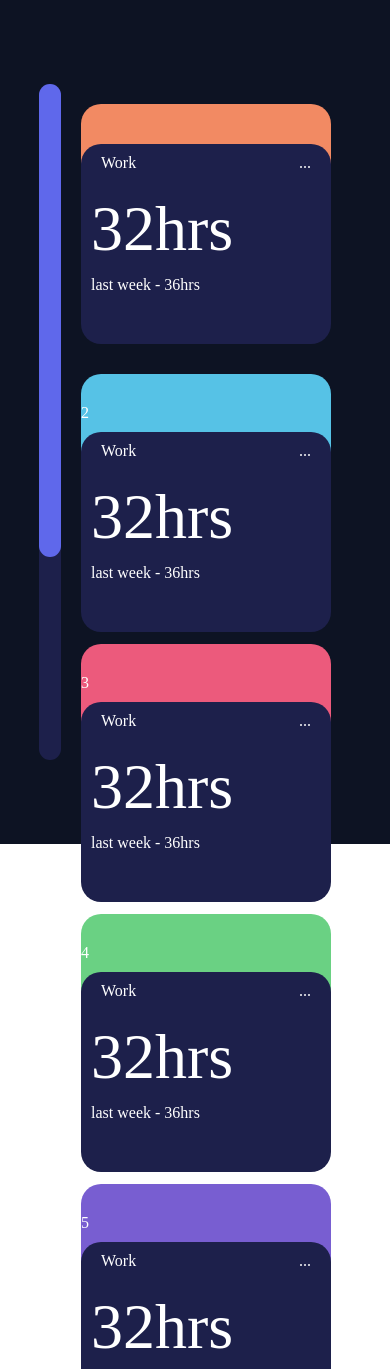
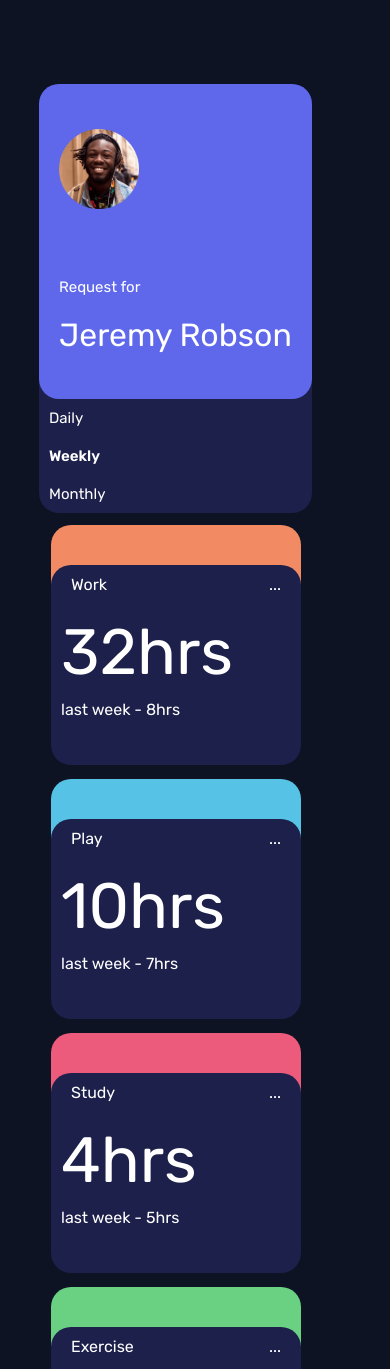
Before and after one commit to Diana-Kieru/timeTracking, a plain HTML site: page index.html in a window 390 px wide. Shown: the top 1369 px of the page. Drawn offline with Linux system fonts and the light colour scheme.

Commit message:
added responsiveness

```diff
--- a/index.html
+++ b/index.html
@@ -16,7 +16,17 @@
   <div class="container">
     <div class="grid">
       <div class="grid-separate">
-        <div class="zero" ></div>
+
+
+        <div class="zero" >
+          <img src="./images/image-jeremy.png" alt="">
+          <p>Request for</p>
+          <h1>Jeremy Robson</h1>
+
+        </div>
+        <p>Daily</p>
+        <p id="weekly"> Weekly</p>
+        <p>Monthly</p>
       </div>
       <div class="grid-container">
         <div class="outer" id="one">
@@ -26,56 +36,56 @@
               <p>...</p>
             </div>
             <p class="hours">32hrs</p>
-            <p class="week">last week - 36hrs</p>
+            <p class="week">last week - 8hrs</p>
           </div>
         </div>
-        <div class="outer" id="two">2
+        <div class="outer" id="two">
           <div class="inner">
             <div class="work">
-              <p> Work</p>
+              <p> Play</p>
               <p>...</p>
             </div>
-            <p class="hours">32hrs</p>
-            <p class="week">last week - 36hrs</p>
+            <p class="hours">10hrs</p>
+            <p class="week">last week - 7hrs</p>
           </div>
         </div>
-        <div class="outer" id="three">3
+        <div class="outer" id="three">
           <div class="inner">
             <div class="work">
-              <p> Work</p>
+              <p> Study</p>
               <p>...</p>
             </div>
-            <p class="hours">32hrs</p>
-            <p class="week">last week - 36hrs</p>
+            <p class="hours">4hrs</p>
+            <p class="week">last week - 5hrs</p>
           </div>
         </div>
-        <div class="outer" id="four">4
+        <div class="outer" id="four">
           <div class="inner">
             <div class="work">
-              <p> Work</p>
+              <p> Exercise</p>
               <p>...</p>
             </div>
-            <p class="hours">32hrs</p>
-            <p class="week">last week - 36hrs</p>
+            <p class="hours">4hrs</p>
+            <p class="week">last week - 10hrs</p>
           </div>
         </div>
-        <div class="outer" id="five">5
+        <div class="outer" id="five">
           <div class="inner">
             <div class="work">
-              <p> Work</p>
+              <p> Social</p>
               <p>...</p>
             </div>
-            <p class="hours">32hrs</p>
-            <p class="week">last week - 36hrs</p>
+            <p class="hours">5hrs</p>
+            <p class="week">last week - 2hrs</p>
           </div>
         </div>
-        <div class="outer" id="six">6
+        <div class="outer" id="six">
           <div class="inner">
             <div class="work">
-              <p> Work</p>
+              <p> Selfcare</p>
               <p>...</p>
             </div>
-            <p class="hours">32hrs</p>
+            <p class="hours">2hrs</p>
             <p class="week">last week - 36hrs</p>
           </div>
         </div>
--- a/style.css
+++ b/style.css
@@ -1,3 +1,4 @@
+@import url('https://fonts.googleapis.com/css2?family=Rubik:ital,wght@0,400;0,600;1,900&display=swap');
 * {
   margin: 0;
   padding: 0;
@@ -12,21 +13,34 @@
   display: flex;
   width: 100vw;
   height: 100vh;
+  font-family: 'Rubik', sans-serif;
 }
 .grid-container {
   display: flex;
   flex-wrap: wrap;
+
 }
 
 .grid-separate {
   background-color: #1d204b;
-  width: 400px;
+  /* width: 250px; */
   border-radius: 20px;
+  position: relative;
+  min-width: 200px;
+  margin-right: 10px;
+}
+.grid-separate p{
+  padding: 10px;
+  font-size: 15px;
+  /* font-weight: 600; */
+}
+#weekly{
+  font-weight: 600;
 }
 .outer {
   width: 250px;
   height: 200px;
-  margin: 20px;
+  margin: 12px;
   border-radius: 20px;
   padding-top: 30px;
 }
@@ -35,13 +49,16 @@
   padding: 20px;
   width: 80%;
   height: 80%;
+  /* flex-wrap: wrap; */
+
+
 }
 #two {
   background-color: #56c2e6;
 }
 .inner {
   background-color: #1d204b;
-  width: 250px;
+  width: 100%;
   height: 100%;
   border-radius: 20px;
 }
@@ -63,8 +80,9 @@
 .zero {
   background-color: #5f68eb;
   width: 100%;
-  height: 70%;
   border-radius: 20px;
+  padding-bottom: 40px;
+
 }
 .inner * {
   margin: 10px;
@@ -75,10 +93,27 @@
 }
 .hours {
   font-size: 64px;
+  font-weight: 400;
 }
-@media screen and (min-width: 480px) {
+@media screen and (max-width: 768px) {
   body {
       background-color: #0d1323;
       color: white;
   }
+  .grid{
+    flex-wrap: wrap;
+  }
 }
+.zero img {
+  width: 80px;
+  margin: 45px 20px;
+
+}
+.zero *{
+  margin: 10px;
+}
+.zero h1 {
+ margin: 5px 20px;
+ font-weight: 300;
+
+}
```
